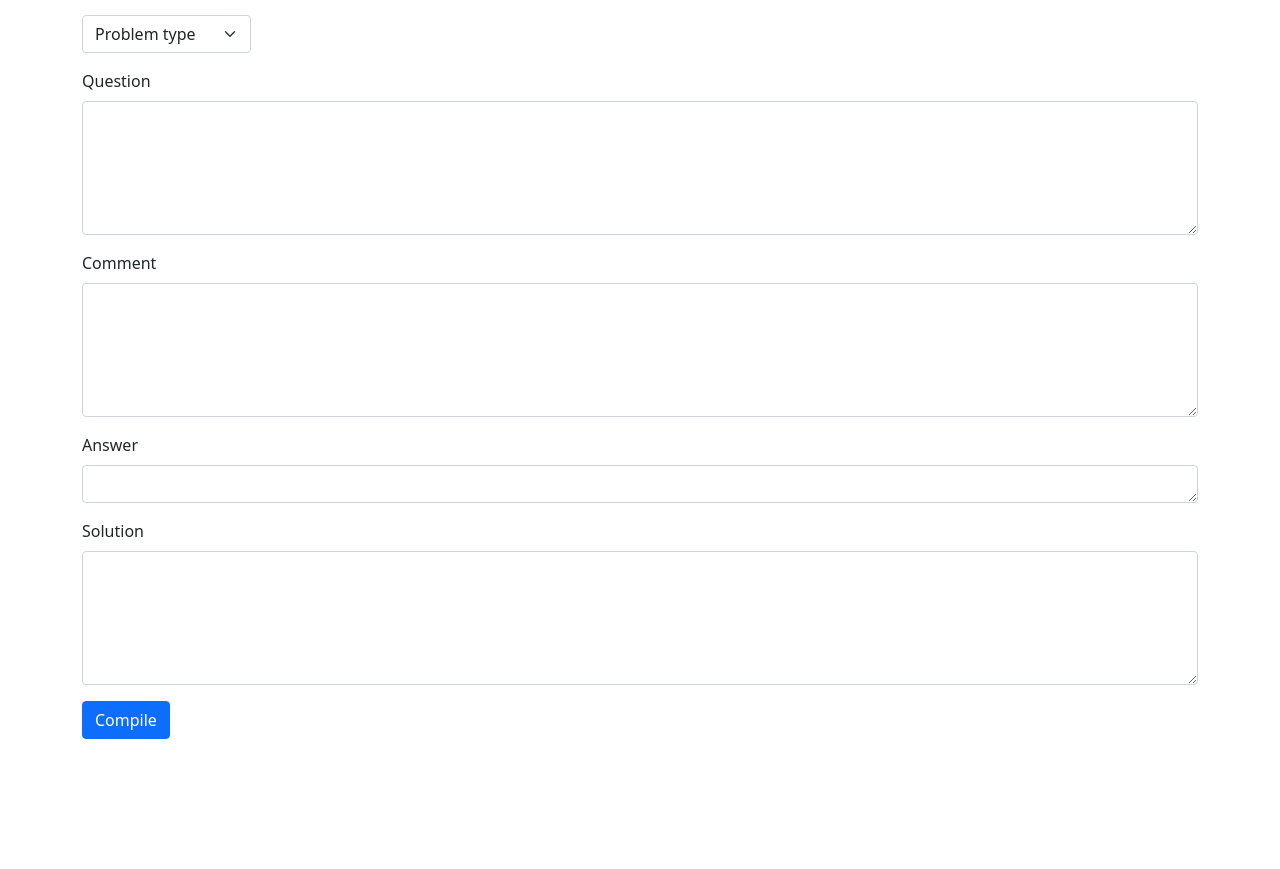
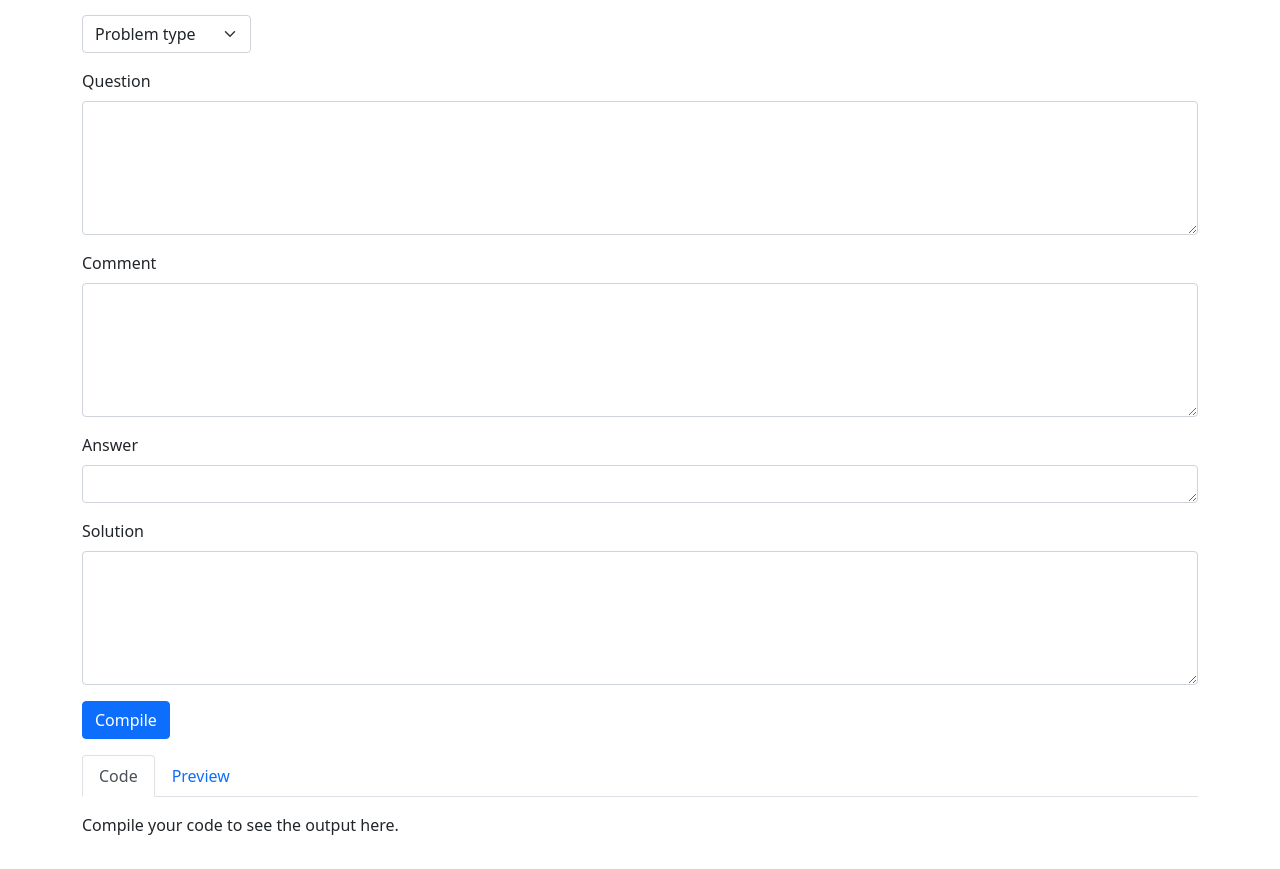
Before and after one commit to Vince7778/mmt-problem-gui, a website built with Vite: page index.html in a window 1280 px wide. Shown: the part 97-966 px from the top of the page. Before the commit the page ends 868 px from the top, so only its background shows below. Built offline with nearby package versions, Linux system fonts and the light colour scheme.

Commit message:
Add navbar

```diff
--- a/index.html
+++ b/index.html
@@ -58,10 +58,28 @@
         </div>
         <div class="row mb-3">
             <div class="column">
-                <div class="mb-3 d-none" id="errors"></div>
-                <div class="d-none" id="outputSpace">
-                    <button id="copyButton" class="btn btn-success">Copy</button>
-                    <div class="font-monospace border rounded bg-light p-2 mt-1" id="compiledOutput"></div>
+                <ul class="nav nav-tabs mb-3" id="outputTab">
+                    <li class="nav-item">
+                        <button class="nav-link active" id="codeTab" data-bs-toggle="tab" data-bs-target="#codeSpace" type="button">Code</button>
+                    </li>
+                    <li class="nav-item">
+                        <button class="nav-link" id="previewTab" data-bs-toggle="tab" data-bs-target="#previewSpace" type="button">Preview</button>
+                    </li>
+                </ul>
+                <div class="tab-content" id="outputTabContent">
+                    <div class="tab-pane fade show active" id="codeSpace">
+                        <div class="mb-3 d-none" id="errors"></div>
+                        <div class="d-none" id="outputSpace">
+                            <button id="copyButton" class="btn btn-success">Copy</button>
+                            <div class="font-monospace border rounded bg-light p-2 mt-1" id="compiledOutput"></div>
+                        </div>
+                        <div id="outputDefault">
+                            <p>Compile your code to see the output here.</p>
+                        </div>
+                    </div>
+                    <div class="tab-pane fade" id="previewSpace">
+                        <p>Placeholder</p>
+                    </div>
                 </div>
             </div>
         </div>
```
